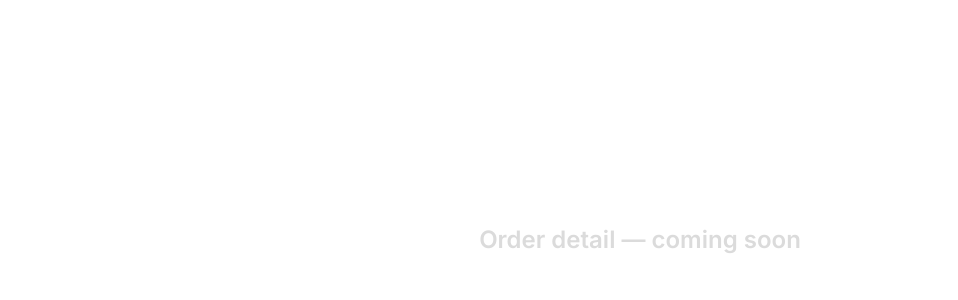
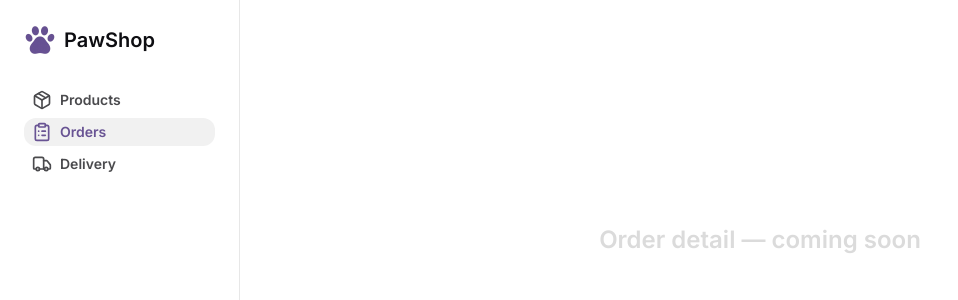
Before and after one commit to cardio-kate/PawShop, a Next.js app: page /admin/dashboard/orders/1 in a window 1280 px wide. Shown: the top 300 px of the page, without its empty margins (0-958 px from the left). Built offline with nearby package versions, Linux system fonts and the light colour scheme.

Commit message:
feat: add AdminSidebar and wire it into dashboard layout

```diff
--- a/app/(admin)/admin/dashboard/layout.tsx
+++ b/app/(admin)/admin/dashboard/layout.tsx
@@ -1,3 +1,10 @@
+import { AdminSidebar } from '@/components/admin/AdminSidebar';
+
 export default function DashboardLayout({ children }: { children: React.ReactNode }) {
-  return <div className="min-h-screen">{children}</div>;
+  return (
+    <div className="flex min-h-screen flex-col sm:flex-row">
+      <AdminSidebar />
+      <main className="flex-1">{children}</main>
+    </div>
+  );
 }
--- /dev/null
+++ b/components/admin/AdminSidebar.tsx
@@ -0,0 +1,49 @@
+'use client';
+
+import Link from 'next/link';
+import { usePathname } from 'next/navigation';
+import { Package, ClipboardList, Truck } from 'lucide-react';
+import { Logo } from '@/components/layout/Logo';
+
+// design.md → §7.8 ТЗ: три раздела админ-панели (Products/Orders/Delivery). Порядок — как в ТЗ,
+// не алфавитный.
+const NAV_ITEMS = [
+  { href: '/admin/dashboard/products', label: 'Products', icon: Package },
+  { href: '/admin/dashboard/orders', label: 'Orders', icon: ClipboardList },
+  { href: '/admin/dashboard/delivery', label: 'Delivery', icon: Truck },
+];
+
+const NAV_LINK_CLASSNAME =
+  'flex items-center gap-sm rounded-md px-sm py-xs text-label-md transition-colors duration-fast motion-reduce:transition-none focus-visible:outline focus-visible:outline-2 focus-visible:outline-offset-2 focus-visible:outline-paw';
+
+export function AdminSidebar() {
+  const pathname = usePathname();
+
+  return (
+    <aside className="flex shrink-0 flex-col gap-lg border-b border-neutral-200 bg-surface p-lg sm:w-60 sm:border-b-0 sm:border-r">
+      <Link href="/admin/dashboard/products" className="self-start">
+        <Logo />
+      </Link>
+      <nav aria-label="Admin" className="flex flex-row gap-xs sm:flex-col">
+        {NAV_ITEMS.map(({ href, label, icon: Icon }) => {
+          // /admin/dashboard/products/new и /products/[id]/edit тоже должны подсвечивать
+          // "Products" — startsWith, не точное совпадение пути.
+          const active = pathname.startsWith(href);
+          return (
+            <Link
+              key={href}
+              href={href}
+              aria-current={active ? 'page' : undefined}
+              className={`${NAV_LINK_CLASSNAME} ${
+                active ? 'bg-neutral-100 text-paw' : 'text-neutral-700 hover:bg-neutral-100 hover:text-paw'
+              }`}
+            >
+              <Icon className="h-5 w-5 shrink-0" aria-hidden="true" />
+              {label}
+            </Link>
+          );
+        })}
+      </nav>
+    </aside>
+  );
+}
```
Also changed, not shown: 1 other file (tests, documents, lock files or other folders).
